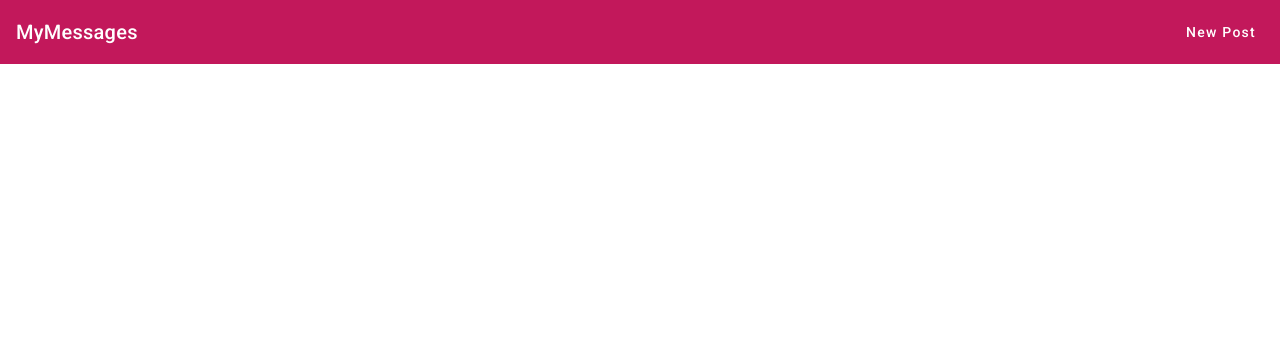
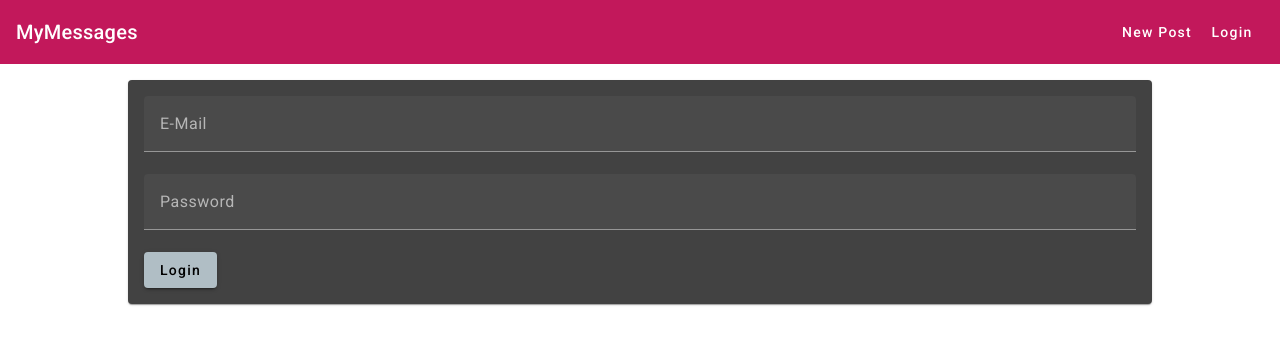
Before and after one commit to danv100/mean-course, an Angular app: page /login in a window 1280 px wide. Before the commit this address led to /. Shown: the top 344 px of the page. Built offline with nearby package versions, Linux system fonts and the light colour scheme.

Commit message:
96 completed

```diff
--- a/src/app/app-routing.module.ts
+++ b/src/app/app-routing.module.ts
@@ -2,11 +2,13 @@ import { NgModule } from '@angular/core';
 import { RouterModule, Routes } from '@angular/router';
 import { PostListComponent } from './posts/post-list/post-list.component';
 import { PostCreateComponent } from './posts/post-create/post-create.component';
+import { LoginComponent } from './auth/login/login.component';
 
 const routes: Routes = [
   {path: '' , component: PostListComponent},
   {path: 'create', component: PostCreateComponent },
   {path: 'edit/:postId', component: PostCreateComponent },
+  {path: 'login', component: LoginComponent }
 ];
 
 @NgModule({
--- a/src/app/app.module.ts
+++ b/src/app/app.module.ts
@@ -1,6 +1,6 @@
 import { NgModule } from '@angular/core';
 import { BrowserModule } from '@angular/platform-browser';
-import { ReactiveFormsModule } from '@angular/forms';
+import { ReactiveFormsModule, FormsModule } from '@angular/forms';
 import { MatInputModule } from '@angular/material/input';
 import { MatCardModule } from '@angular/material/card';
 import { MatButtonModule } from '@angular/material/button';
@@ -18,6 +18,7 @@ import { HeaderComponent } from './header/header.component';
 import { PostListComponent } from './posts/post-list/post-list.component';
 import { PostsService } from './posts/posts.service';
 import { HttpClientModule } from '@angular/common/http';
+import { LoginComponent } from './auth/login/login.component';
 
 @NgModule({
   declarations: [
@@ -26,11 +27,13 @@ import { HttpClientModule } from '@angular/common/http';
     PostCreateComponent,
     HeaderComponent,
     PostListComponent,
+    LoginComponent,
   ],
   imports: [
     BrowserModule,
     AppRoutingModule,
     ReactiveFormsModule,
+    FormsModule,
     MatInputModule,
     MatCardModule,
     MatButtonModule,
--- /dev/null
+++ b/src/app/auth/login/login.component.html
@@ -0,0 +1,24 @@
+<mat-card color="primary">
+  <mat-spinner *ngIf="isLoading"></mat-spinner>
+  <form (submit)="onLogin(loginForm)" #loginForm="ngForm" *ngIf="!isLoading">
+    <mat-form-field>
+      <input
+        matInput
+        name="email"
+        ngModel
+        type="email"
+        placeholder="E-Mail"
+        #emailInput="ngModel"
+        required email>
+        <mat-error *ngIf="emailInput.invalid">Please enter a valid E-Mail.</mat-error>
+    </mat-form-field>
+    <mat-form-field>
+      <input type="password" name="password" ngModel matInput placeholder="Password" #passwordInput="ngModel" required>
+      <mat-error *ngIf="passwordInput.invalid">Please enter a valid Password.</mat-error>
+    </mat-form-field>
+    <button
+      mat-raised-button
+      color="accent"
+      type="submit">Login</button>
+  </form>
+</mat-card>
--- /dev/null
+++ b/src/app/auth/login/login.component.scss
@@ -0,0 +1,11 @@
+mat-card {
+  padding: 1rem;
+}
+
+mat-form-field {
+  width: 100%;
+}
+
+mat-spinner {
+  margin: auto;
+}
--- /dev/null
+++ b/src/app/auth/login/login.component.ts
@@ -0,0 +1,14 @@
+import { Component } from '@angular/core';
+import { NgForm } from '@angular/forms';
+
+@Component({
+  templateUrl: './login.component.html',
+  styleUrl: './login.component.scss'
+})
+export class LoginComponent {
+  isLoading: boolean = false;
+
+  onLogin(form: NgForm) {
+    console.log(form.value);
+  }
+}
--- /dev/null
+++ b/src/app/auth/signup/signup.component.scss
@@ -0,0 +1,11 @@
+mat-card {
+  padding: 1rem;
+}
+
+mat-form-field {
+  width: 100%;
+}
+
+mat-spinner {
+  margin: auto;
+}
--- a/src/app/header/header.component.html
+++ b/src/app/header/header.component.html
@@ -3,5 +3,6 @@
   <span class="spacer"></span>
   <ul>
     <li><a mat-button routerLink="/create" routerLinkActive="mat-accent">New Post</a></li>
+    <li><a mat-button routerLink="/login" routerLinkActive="mat-accent">Login</a></li>
   </ul>
 </mat-toolbar>
--- a/src/app/header/header.component.scss
+++ b/src/app/header/header.component.scss
@@ -9,6 +9,10 @@ a {
   color: white;
 }
 
+ul {
+  display: flex;
+}
+
 .spacer {
   flex: 1 1 auto;
 }
```
Also changed, not shown: src/app/auth/signup/signup.component.html (added, +24 -0 lines), src/app/auth/signup/signup.component.ts (added, +14 -0 lines), 2 other files (tests, documents, lock files or other folders).
